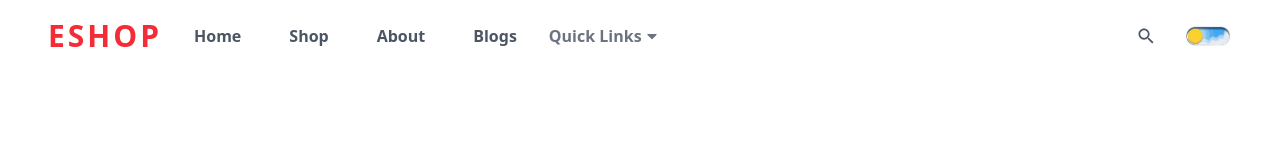
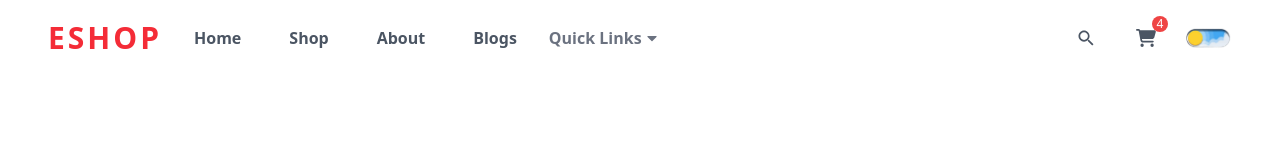
Before and after one commit to sasa-potezica/eshop, a React (Vite) app in the folder frontend/: page / in a window 1280 px wide. Shown: the top 160 px of the page. Built offline with nearby package versions, Linux system fonts and the light colour scheme.

Commit message:
Add Shopping Cart Button

```diff
--- a/frontend/src/components/Navbar.jsx
+++ b/frontend/src/components/Navbar.jsx
@@ -2,6 +2,7 @@ import React from "react";
 import { IoMdSearch } from "react-icons/io";
 import DarkMode from "./DarkMode";
 import { FaCaretDown } from "react-icons/fa";
+import { FaCartShopping } from "react-icons/fa6";
 const MenuLinks = [
   {
     id: 1,
@@ -106,6 +107,12 @@ const Navbar = () => {
               />
               <IoMdSearch className="text-xl text-gray-600 group-hover:text-primary dark:text-gray-400 absolute top-1/2 -translate-y-1/2 right-3 duration-200" />
             </div>
+            <button className="relative p-3">
+              <FaCartShopping className="text-xl text-gray-600 dark:text-gray-400" />
+              <div className="w-4 h-4 bg-red-500 text-white rounded-full absolute top-0 right-0 flex justify-center items-center text-xs">
+                4
+              </div>
+            </button>
             {/* Dark Mode section */}
             <div>
               <DarkMode />
```
